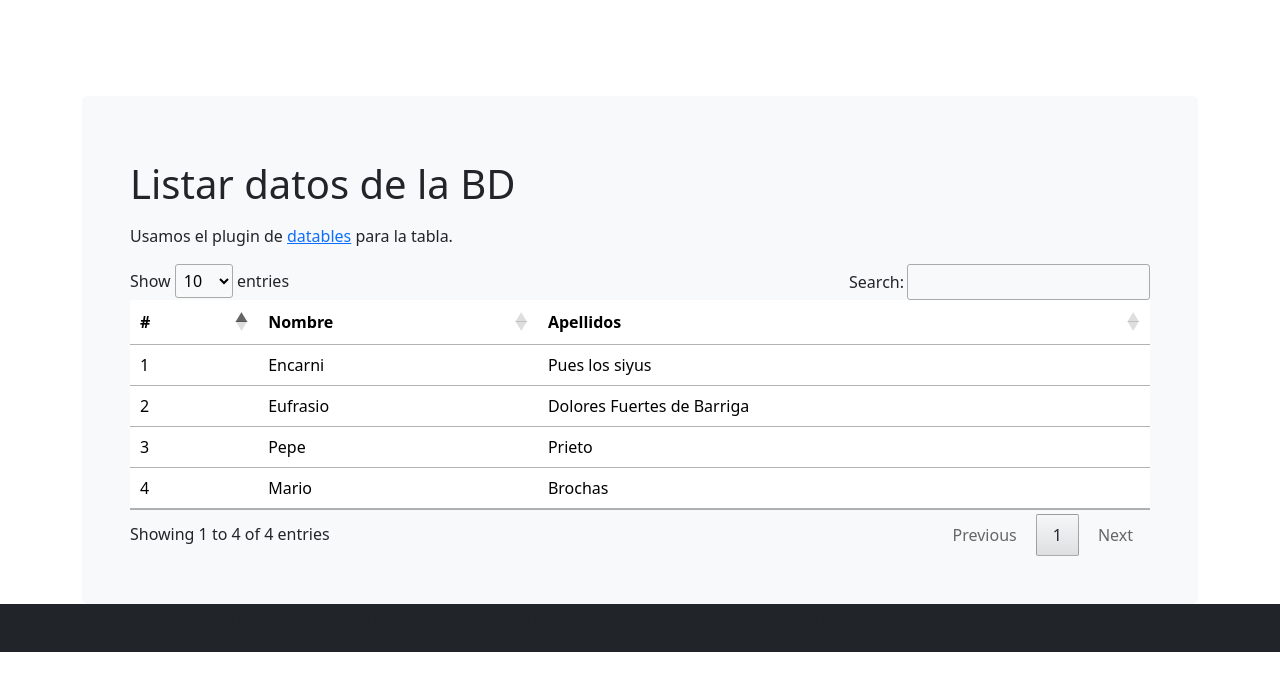
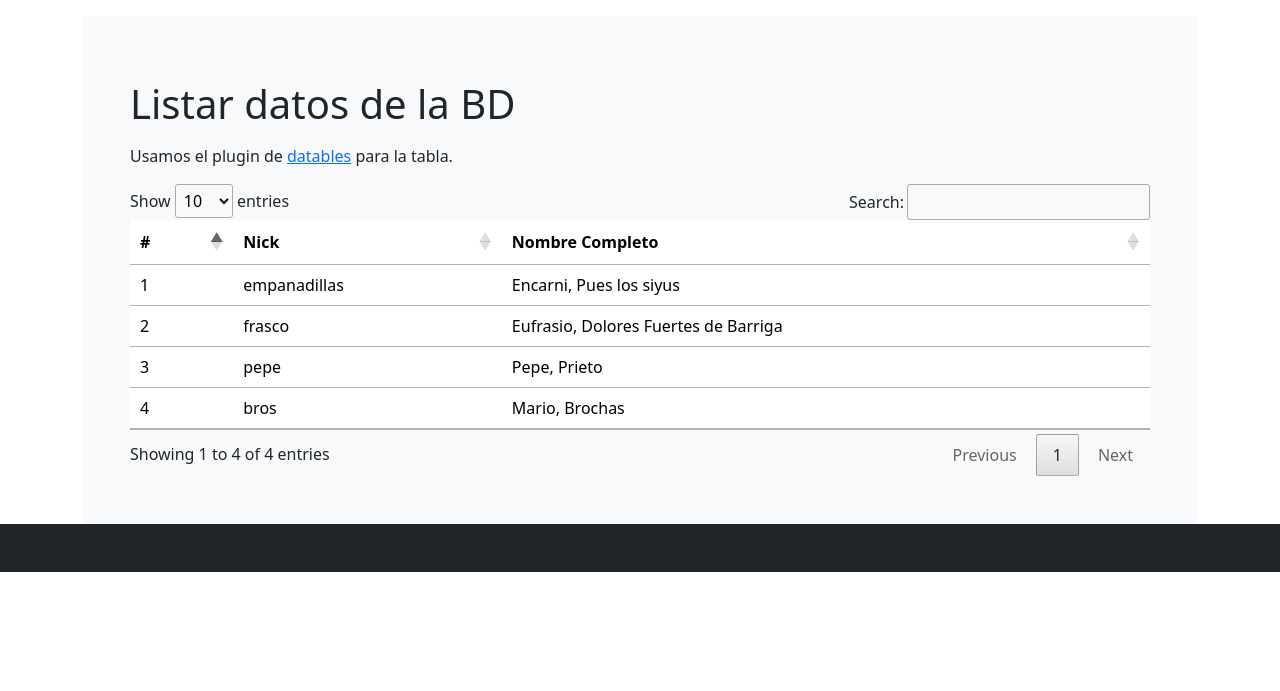
Before and after one commit to anderuraga/php_crud, a PHP site: page /php_crud/controller/listaController.php in a window 1280 px wide. Shown: the part 56-747 px from the top of the page. Run offline with PHP 8.4, Linux system fonts and the light colour scheme; data comes from the database, SQL or seed files in the repository; some libraries are stand-ins or nearby versions.

Commit message:
quitar margin-top main y mostrar nick

```diff
--- a/resources/css/style.css
+++ b/resources/css/style.css
@@ -1,7 +1,7 @@
 /* Nuestros estilo personalizados */
 
 main {
-    margin-top: 6em;
+    margin-top: 1em;
 }
 
 img.avatar {
--- a/view/includes/navbar.php
+++ b/view/includes/navbar.php
@@ -45,8 +45,6 @@
         }
       ?>
 
-
-
     </div>
   </div>
 </nav>
--- a/view/listaUsuarios.php
+++ b/view/listaUsuarios.php
@@ -12,8 +12,8 @@
         <thead>
             <tr>
               <th scope="col">#</th>
-              <th scope="col">Nombre</th>
-              <th scope="col">Apellidos</th>
+              <th scope="col">Nick</th>
+              <th scope="col">Nombre Completo</th>
             </tr>
         </thead>
         <tbody>
@@ -23,8 +23,8 @@
                   ?>
                     <tr>
                         <td> <?php echo $user["id"] ?> </td>
-                        <td> <?php echo $user["nombre"] ?></td>
-                        <td> <?php echo $user["apellidos"] ?></td>
+                        <td> <?php echo $user["nick"] ?> </td>
+                        <td> <?php echo $user["nombre"] ?>, <?php echo $user["apellidos"] ?></td>
                     </tr>
 
                   <?php
```
